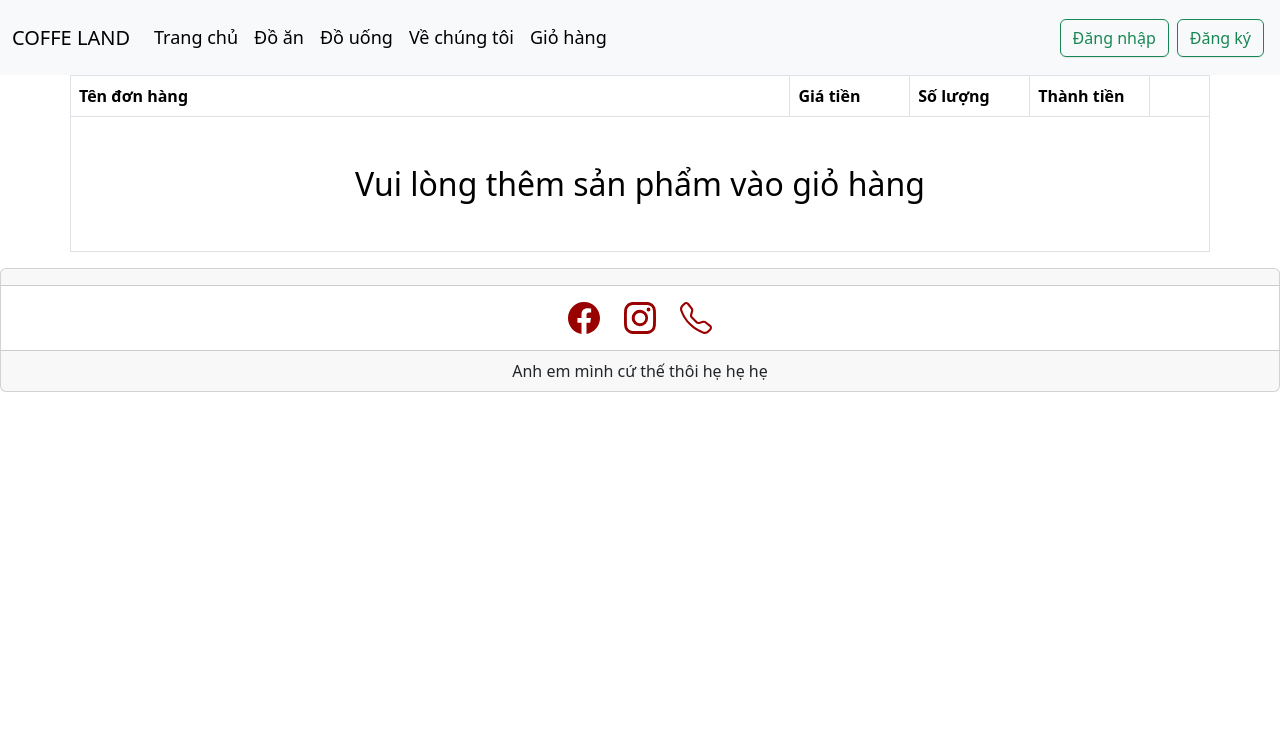
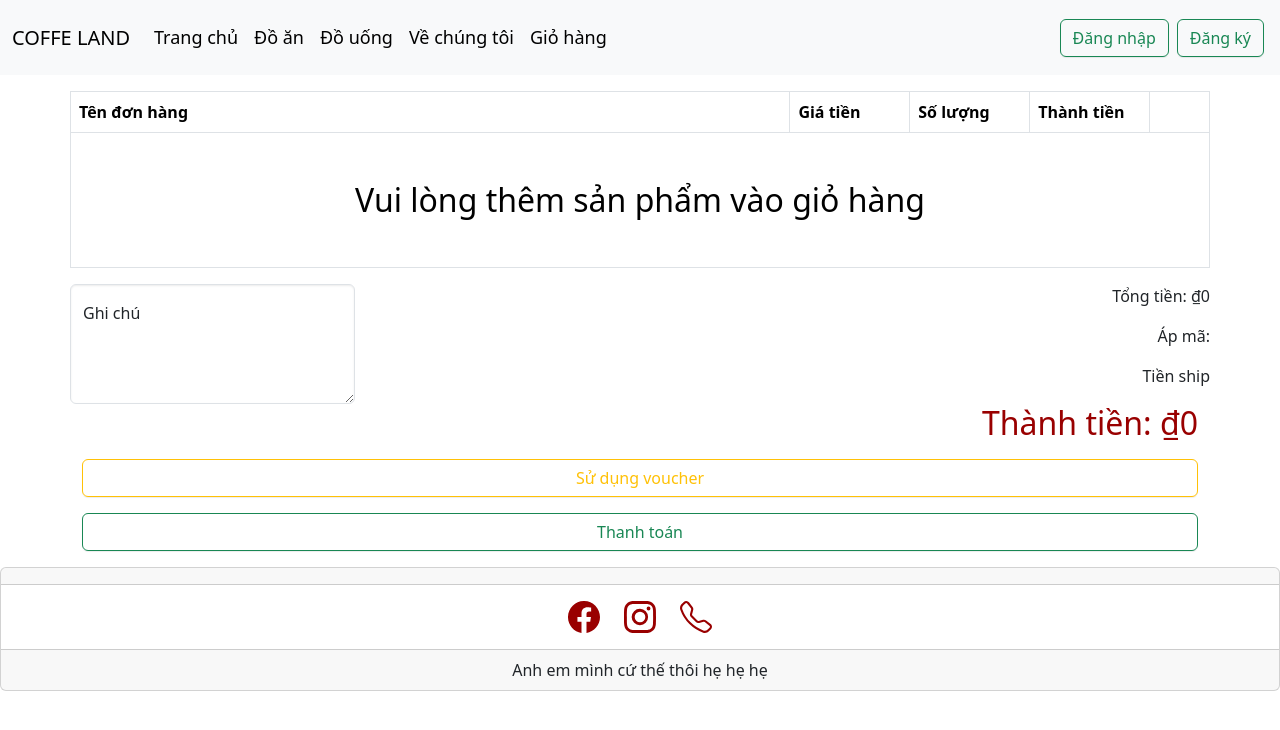
Before and after one commit to touya2604/Coffe-land, an Angular app: page /cart in a window 1280 px wide. Shown: the top 730 px of the page. Built offline with nearby package versions, Linux system fonts and the light colour scheme.

Commit message:
view: Hoàn thiện Giỏ hàng (Finai_1) feat: Cập nhật tính năng thêm vào giỏ

```diff
--- a/src/app/shared/product-detail/product-detail.component.ts
+++ b/src/app/shared/product-detail/product-detail.component.ts
@@ -32,7 +32,14 @@ export class ProductDetailComponent {
   }
   onAddToCart() {
     const cart = JSON.parse(localStorage.getItem('cart') || '[]');
-    cart.push(this.selectedProduct);
+    const index = cart.findIndex(
+      (item: any) => item.id === this.selectedProduct!.id
+    );
+    if (index > -1) {
+      cart[index].quantity += 1;
+    } else {
+      cart.push({ ...this.selectedProduct, quantity: 1 });
+    }
     localStorage.setItem('cart', JSON.stringify(cart));
   }
 }
--- a/src/app/views/public/cart/cart.component.html
+++ b/src/app/views/public/cart/cart.component.html
@@ -1,4 +1,4 @@
-<div class="container">
+<div class="container mt-3">
   <div class="row">
     <table class="table table-bordered align-middle">
       <thead>
@@ -30,8 +30,39 @@
               {{ product.price | currency : "VND" : "symbol" : "1.0-0" }}
             </span>
           </td>
-          <td>mdo</td>
-          <td>amen</td>
+          <td class="text-center align-items-center">
+            <div class="d-flex align-items-center justify-content-center">
+              <button
+                class="btn btn-outline-dark py-1 px-2 fw-bold"
+                (click)="onDecrease(product.id)"
+                type="button"
+              >
+                -
+              </button>
+              <input
+                class="form-control text-center mx-2"
+                style="width: 3rem"
+                type="text"
+                [value]="product.quantity"
+                (change)="onHandleInputQuantity(product.id, $event)"
+              />
+              <button
+                class="btn btn-outline-dark py-1 px-2 fw-bold"
+                (click)="onIncrease(product.id)"
+                type="button"
+              >
+                +
+              </button>
+            </div>
+          </td>
+          <td>
+            <span class="fw-bold text-primary">
+              {{
+                (product.quantity ?? 0) * (product.price ?? 0)
+                  | currency : "VND" : "symbol" : "1.0-0"
+              }}
+            </span>
+          </td>
           <td>
             <button
               (click)="onDeleteItemCart(product.id)"
@@ -50,6 +81,34 @@
         }
       </tbody>
     </table>
+    <div class="row g-0">
+      <div class="form-floating col-6">
+        <textarea
+          class="form-control w-50 h-100"
+          placeholder="Leave a comment here"
+          id="floatingTextarea2"
+        ></textarea>
+        <label for="floatingTextarea2">Ghi chú</label>
+      </div>
+      <div class="col-6">
+        <p class="text-end">
+          Tổng tiền: {{ totalPrice | currency : "VND" : "symbol" : "1.0-0" }}
+        </p>
+        <p class="text-end">Áp mã:</p>
+        <p class="text-end">Tiền ship</p>
+      </div>
+    </div>
+    <div>
+      <h2 class="text-end text-primary mb-3">
+        Thành tiền: {{ totalPrice | currency : "VND" : "symbol" : "1.0-0" }}
+      </h2>
+    </div>
+    <form>
+      <button class="btn btn-outline-warning w-100 mb-3">
+        Sử dụng voucher
+      </button>
+      <button class="btn btn-outline-success w-100 mb-3">Thanh toán</button>
+    </form>
   </div>
 </div>
 
--- a/src/app/views/public/cart/cart.component.ts
+++ b/src/app/views/public/cart/cart.component.ts
@@ -1,15 +1,18 @@
 import { Component } from '@angular/core';
 import { type Product } from '../../../model/product.model';
 import { CurrencyPipe } from '@angular/common';
+import { FormsModule } from '@angular/forms';
 
 @Component({
   selector: 'app-cart',
-  imports: [CurrencyPipe],
+  imports: [CurrencyPipe, FormsModule],
   templateUrl: './cart.component.html',
   styleUrl: './cart.component.scss',
 })
 export class CartComponent {
-  productCart: Product[] = [];
+  // productCart: Product[] = [];
+
+  productCart: (Product & { quantity?: number })[] = [];
   ngOnInit() {
     const product = localStorage.getItem('cart');
     if (product) {
@@ -24,4 +27,48 @@ export class CartComponent {
     this.productCart = this.productCart.filter((product) => product.id !== id);
     localStorage.setItem('cart', JSON.stringify(this.productCart));
   }
+  onIncrease(id: string) {
+    const product = this.productCart.find((p) => p.id === id);
+    if (
+      product &&
+      typeof product.quantity === 'number' &&
+      product.quantity < 99
+    ) {
+      product.quantity += 1;
+      localStorage.setItem('cart', JSON.stringify(this.productCart));
+    }
+  }
+  onDecrease(id: string) {
+    const product = this.productCart.find((p) => p.id === id);
+    if (
+      product &&
+      typeof product.quantity === 'number' &&
+      product.quantity > 1
+    ) {
+      product.quantity -= 1;
+      localStorage.setItem('cart', JSON.stringify(this.productCart));
+    }
+  }
+  onHandleInputQuantity(id: string, event: Event) {
+    const target = event.target as HTMLInputElement | null;
+    let inputQuantity = Number(target?.value ?? 1);
+    const product = this.productCart.find((p) => p.id === id);
+    if (product && typeof product.quantity === 'number') {
+      if (inputQuantity < 1) {
+        alert('No no');
+        inputQuantity = 1;
+      } else if (inputQuantity > 99) {
+        alert('No no');
+        inputQuantity = 99;
+      }
+      product.quantity = inputQuantity;
+      localStorage.setItem('cart', JSON.stringify(this.productCart));
+    }
+  }
+  get totalPrice() {
+    return this.productCart.reduce(
+      (sum, product) => sum + (product.price ?? 0) * (product.quantity ?? 0),
+      0
+    );
+  }
 }
```
